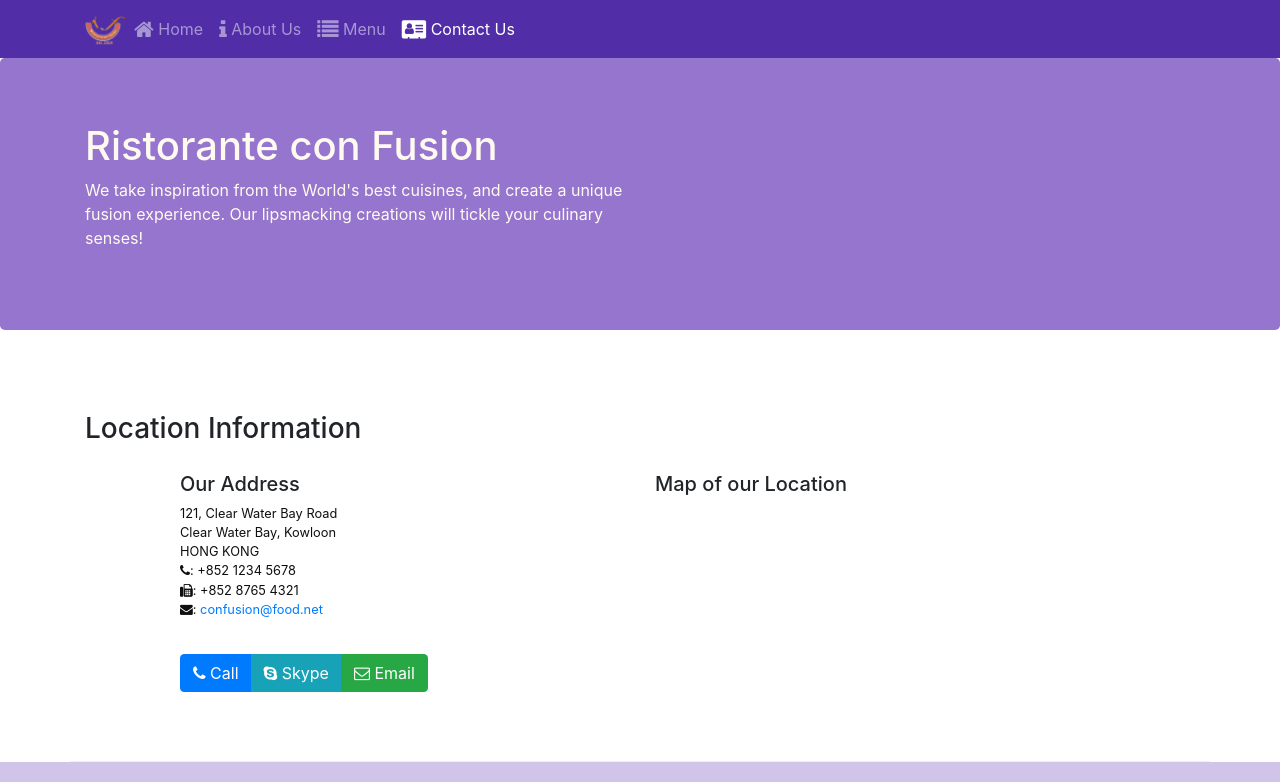
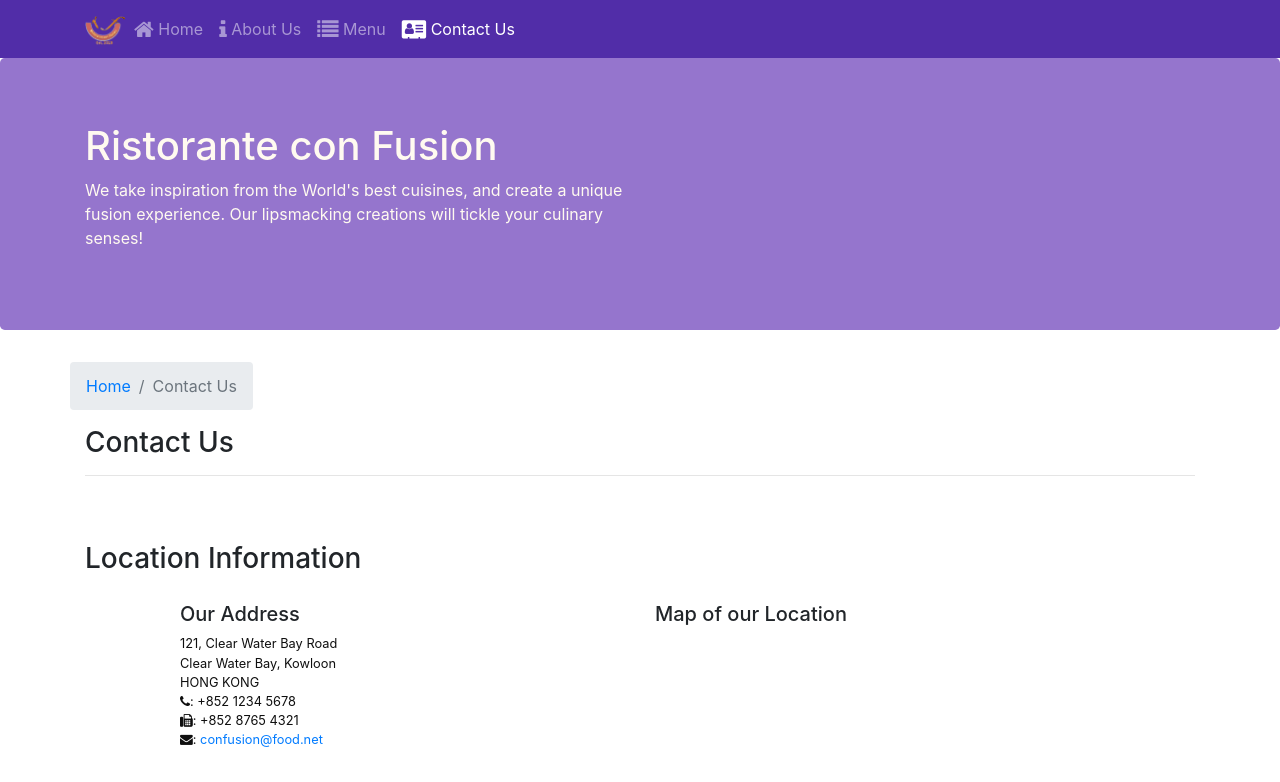
Before and after one commit to lehoangnhatlinh/my-app, a React (Create React App) app: page /contactus in a window 1280 px wide. Shown: the top 782 px of the page. Built offline with nearby package versions, Linux system fonts and the light colour scheme.

Commit message:
Single Page Applications Part 2

```diff
--- a/src/component/ContactComponent.js
+++ b/src/component/ContactComponent.js
@@ -1,8 +1,21 @@
 import React from 'react';
+import { Breadcrumb, BreadcrumbItem } from 'reactstrap';
+import { Link } from 'react-router-dom';
+
 
 function Contact(props) {
   return (
     <div className="container">
+      <div className="row">
+        <Breadcrumb>
+          <BreadcrumbItem><Link to="/home">Home</Link></BreadcrumbItem>
+          <BreadcrumbItem active>Contact Us</BreadcrumbItem>
+        </Breadcrumb>
+        <div className="col-12">
+          <h3>Contact Us</h3>
+          <hr />
+        </div>
+      </div>
       <div className="row row-content">
         <div className="col-12">
           <h3>Location Information</h3>
--- a/src/component/DishdetailComponent.js
+++ b/src/component/DishdetailComponent.js
@@ -1,6 +1,7 @@
 import React from "react";
-import { Card, CardTitle, CardImg, CardImgOverlay, CardBody, Breadcrumb, BreadcrumbItem } from "reactstrap";
+import { Card, CardImg, CardText, CardBody, CardTitle, Breadcrumb, BreadcrumbItem, CardImgOverlay } from 'reactstrap';
 import { Link } from 'react-router-dom';
+
 
 function RenderDish({ dish }) {
   if (dish != null)
@@ -73,24 +74,25 @@
     <div className="container">
       <div className="row">
         <Breadcrumb>
-          <BreadcrumbItem>
-            <Link to='/menu'>Menu</Link>
-          </BreadcrumbItem>
-          <BreadcrumbItem active> {props.dish.name}</BreadcrumbItem>
+          <BreadcrumbItem><Link to="/menu">Menu</Link></BreadcrumbItem>
+          <BreadcrumbItem active>{props.dish.name}</BreadcrumbItem>
         </Breadcrumb>
         <div className="col-12">
           <h3>{props.dish.name}</h3>
           <hr />
         </div>
       </div>
-      <div className='row'>
+      <div className="row">
         <div className="col-12 col-md-5 m-1">
           <RenderDish dish={props.dish} />
         </div>
-        <RenderComments comments={props.comments} />
+        <div className="col-12 col-md-5 m-1">
+          <RenderComments comments={props.comments} />
+        </div>
       </div>
     </div>
-  )
+  );
+
 }
 
 
--- a/src/component/MainComponent.js
+++ b/src/component/MainComponent.js
@@ -41,6 +41,14 @@
       );
     }
 
+    const DishWithId = ({match}) => {
+      return(
+          <DishDetail dish={this.state.dishes.filter((dish) => dish.id === parseInt(match.params.dishId,10))[0]}
+            comments={this.state.comments.filter((comment) => comment.dishId === parseInt(match.params.dishId,10))} />
+      );
+    };
+
+
     return (
       <div>
         <Header />
@@ -49,6 +57,7 @@
           <Route exact path='/menu' component={() => <Menu dishes={this.state.dishes} />} />
           {/* <Redirect to="/home" /> */}
           <Route exact path='/contactus' component={Contact} />
+          <Route path='/menu/:dishId' component={DishWithId} />
         </Switch>
         <Footer />
       </div>
--- a/src/component/MenuComponent.js
+++ b/src/component/MenuComponent.js
@@ -1,13 +1,15 @@
-import React from 'react';
-import { Card, CardImg, CardImgOverlay, CardTitle } from 'reactstrap';
+import { Card, CardImg, CardImgOverlay, CardTitle, Breadcrumb, BreadcrumbItem } from 'reactstrap';
+import { Link } from 'react-router-dom';
 
 function RenderMenuItem({ dish, onClick }) {
   return (
     <Card>
-      <CardImg width="100%" src={dish.image} alt={dish.name} />
-      <CardImgOverlay>
-        <CardTitle>{dish.name}</CardTitle>
-      </CardImgOverlay>
+      <Link to={`/menu/${dish.id}`} >
+        <CardImg width="100%" src={dish.image} alt={dish.name} />
+        <CardImgOverlay>
+          <CardTitle>{dish.name}</CardTitle>
+        </CardImgOverlay>
+      </Link>
     </Card>
   );
 }
@@ -25,6 +27,16 @@
   return (
     <div className="container">
       <div className="row">
+        <Breadcrumb>
+          <BreadcrumbItem><Link to="/home">Home</Link></BreadcrumbItem>
+          <BreadcrumbItem active>Menu</BreadcrumbItem>
+        </Breadcrumb>
+        <div className="col-12">
+          <h3>Menu</h3>
+          <hr />
+        </div>
+      </div>
+      <div className="row">
         {menu}
       </div>
     </div>
```
